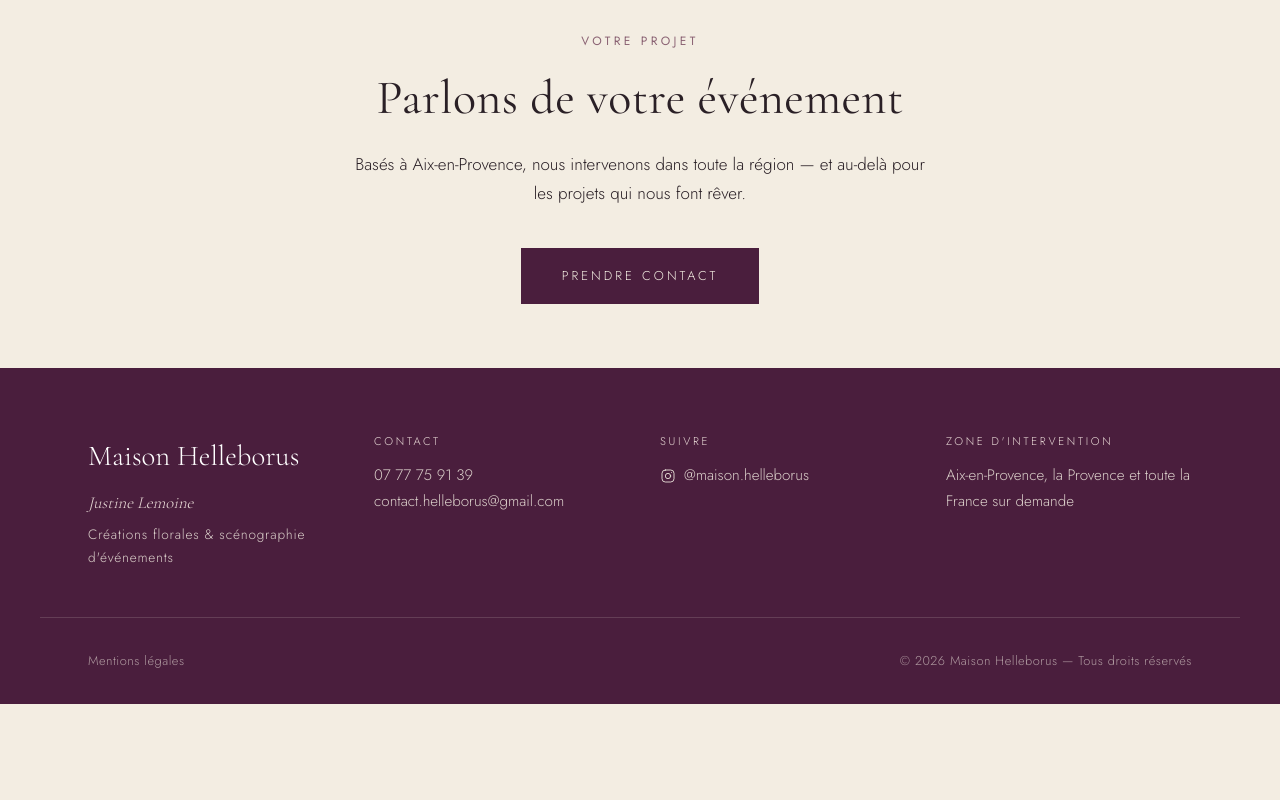
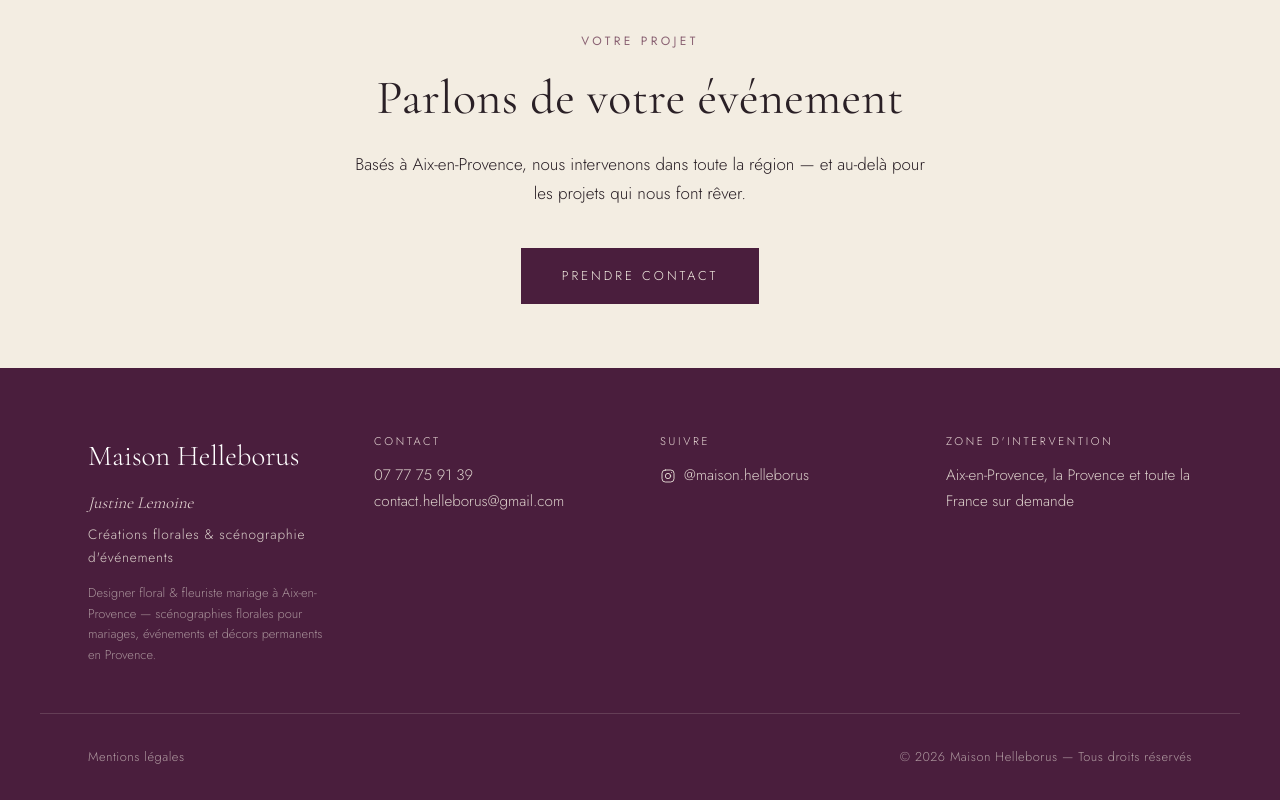
Before and after one commit to Rom-mtl/helleborus, a Next.js app: page / in a window 1280 px wide. Shown: the part 3736-4536 px from the top of the page. Before the commit the page ends 4440 px from the top, so only its background shows below. Built offline with nearby package versions, Linux system fonts and the light colour scheme.

Commit message:
Footer : ligne descriptive SEO naturelle (designer floral, fleuriste mariage Aix-en-Provence)

```diff
--- a/app/globals.css
+++ b/app/globals.css
@@ -566,6 +566,14 @@ h3 { font-size: clamp(1.4rem, 2.5vw, 1.8rem); }
   letter-spacing: 0.06em;
 }
 
+.footer__seo {
+  margin-top: 0.9rem;
+  font-size: 0.8rem;
+  line-height: 1.6;
+  color: rgba(243, 237, 226, 0.55);
+  max-width: 34ch;
+}
+
 /* Signature manuscrite discrète (accueil) */
 .signature {
   font-family: var(--font-display);
--- a/components/Footer.jsx
+++ b/components/Footer.jsx
@@ -10,6 +10,11 @@ export default function Footer() {
           <p className="footer__brand">{site.name}</p>
           <p className="footer__person">{site.contact.person}</p>
           <p className="footer__tag">{site.tagline}</p>
+          <p className="footer__seo">
+            Designer floral &amp; fleuriste mariage à Aix-en-Provence —
+            scénographies florales pour mariages, événements et décors
+            permanents en Provence.
+          </p>
         </div>
 
         <div className="footer__block">
```
